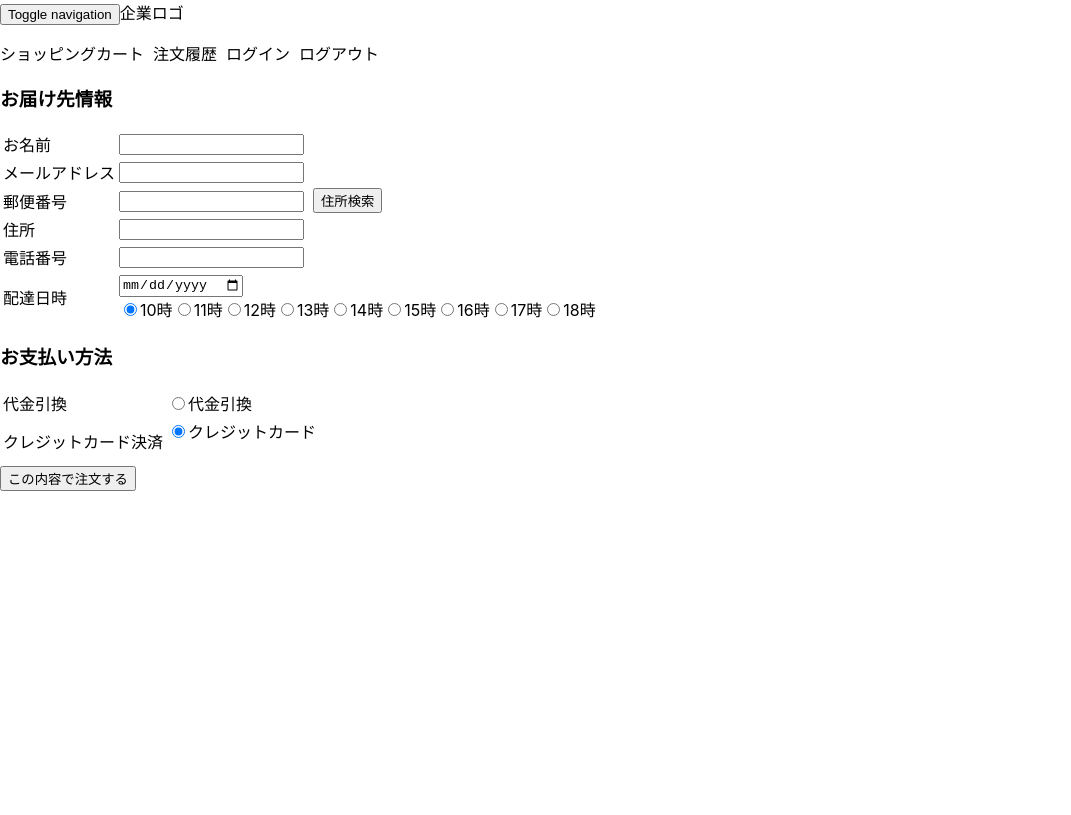
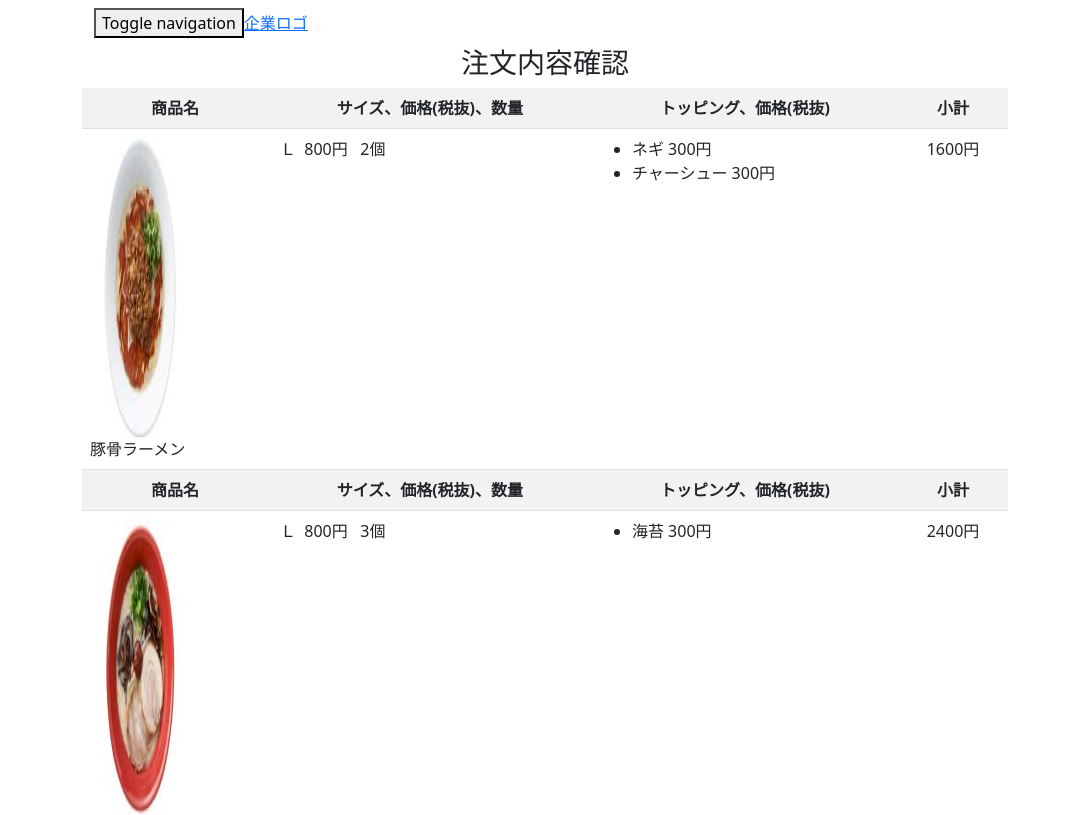
Before and after one commit to watanabekanako/ec-202207d, a Next.js app: page /items/order_confirm in a window 1280 px wide. Shown: the top 815 px of the page, without its empty margins (0-1071 px from the left). Built offline with nearby package versions, Linux system fonts and the light colour scheme; data requests are answered from the project's data file.

Commit message:
1-7　編集　bootstrap

```diff
--- a/data/db.json
+++ b/data/db.json
@@ -94,5 +94,27 @@
       "pass": "passpass",
       "id": 2
     }
+  ],
+  "cartItems": [
+    {
+      "id": 2,
+      "img": "/img/1.jpg",
+      "name": "豚骨ラーメン",
+      "size": "L",
+      "price": 800,
+      "quantity": 2,
+      "options": ["ネギ","チャーシュー"],
+      "subtotal": 1600
+    },
+    {
+      "id": 3,
+      "img": "/img/2.jpg",
+      "name": "塩ラーメン",
+      "size": "L",
+      "price": 800,
+      "quantity": 3,
+      "options": ["海苔"],
+      "subtotal": 2400
+    }
   ]
 }
--- a/package.json
+++ b/package.json
@@ -13,6 +13,7 @@
     "mock-api": "json-server --watch data/db.json --port 8000"
   },
   "dependencies": {
+    "bootstrap": "^5.2.0",
     "install": "^0.13.0",
     "isomorphic-unfetch": "^3.1.0",
     "js-cookie": "^3.0.1",
--- a/src/compornents/order_confirm_shoppingCart.tsx
+++ b/src/compornents/order_confirm_shoppingCart.tsx
@@ -1,6 +1,27 @@
+import useSWR, { useSWRConfig } from 'swr'
+import Link from "next/link";
+import React, { useState } from 'react';
+
+const fetcher = (url: any) => fetch(url).then((res) => res.json());
 
 // 仮表示
 export const ShoppingCart = () => {
+
+  const [total, SetTotal] = useState("")
+
+  const { data, error, mutate } = useSWR("http://localhost:8000/cartItems", fetcher);
+
+  if (error) return (
+    <div>An error has occurred.</div>
+  );
+  if (!data) return (
+    <>
+      <div>Loading...</div>
+
+    </>
+  );
+  mutate();
+  console.log(data[0].options)
   return (
     <div className="row">
       <div
@@ -9,6 +30,10 @@ export const ShoppingCart = () => {
         <h3 className="text-center">注文内容確認</h3>
         <table className="table table-striped item-list-table">
           <tbody>
+            {
+              data.map((data: any, index: any) => {
+                return (
+                  <React.Fragment key={index}>
                     <tr>
                       <th>
                         <div className="text-center">商品名</div>
@@ -27,29 +52,39 @@ export const ShoppingCart = () => {
                       <td>
                         <div className="center">
                           <img
-                    src="../static/img_pizza/1.jpg"
+                            src={data.img}
                             className="img-responsive img-rounded item-img-center"
                             width="100"
                             height="300"
                           /><br />
-                  じゃがバターベーコン
+                          {data.name}
                         </div>
                       </td>
                       <td>
-                <span className="price">&nbsp;Ｌ</span>&nbsp;&nbsp;2,380円
-                &nbsp;&nbsp;1個
+                        <span className="price">&nbsp;Ｌ</span>&nbsp;&nbsp;{data.price}円
+                        &nbsp;&nbsp;{data.quantity}個
                       </td>
                       <td>
                         <ul>
-                  <li>ピーマン300円</li>
+                          {data.options.map((option:any,index:any)=> {
+                            return(
+                              <li key={index}>{option}&nbsp;300円</li>
+                            )
+                          })}
+                          {/* <li>ピーマン300円</li>
                           <li>オニオン300円</li>
-                  <li>あらびきソーセージ300円</li>
+                          <li>あらびきソーセージ300円</li> */}
                         </ul>
                       </td>
                       <td>
-                <div className="text-center">3,280円</div>
+                        <div className="text-center">{data.subtotal}円</div>
                       </td>
                     </tr>
+                  </React.Fragment >
+                )
+              })
+
+            }
           </tbody>
         </table>
       </div>
--- a/src/compornents/register_user.tsx
+++ b/src/compornents/register_user.tsx
@@ -1,4 +1,5 @@
 import React from 'react';
+import 'bootstrap/dist/css/bootstrap.min.css';
 
 
 export const Title = (props: { title: string }) => {
--- a/src/compornents/register_user_form.tsx
+++ b/src/compornents/register_user_form.tsx
@@ -1,4 +1,6 @@
 import { Btn } from "./register_user"
+import 'bootstrap/dist/css/bootstrap.min.css';
+import styles from '../styles/register_user.module.css'
 
 export const Form = (props:any) => {
   return (
@@ -6,7 +8,7 @@ export const Form = (props:any) => {
       {
         props.list.map((list: any, index:number) => {
           return (
-            <div className="form-group" key={index} >
+            <div className={styles.formGroup} key={index} >
               <label htmlFor={list.id}>{list.item}:</label>
               <label
                 id={list.place}
--- a/src/pages/items/order_confirm.tsx
+++ b/src/pages/items/order_confirm.tsx
@@ -1,6 +1,8 @@
 import { useState } from "react"
 import {Nav} from "../../compornents/order_confirm_nav"
 import {ShoppingCart} from "../../compornents/order_confirm_shoppingCart"
+import 'bootstrap/dist/css/bootstrap.min.css';
+
 
 const Total = () => {
   return (
@@ -17,13 +19,20 @@ const Total = () => {
 
 export const Show = () => {
   const [times, Settimes] = useState(10)
+
+  // フラグ
+  const [flagMailFormat, SetFlagMailFormat] = useState("true");
+  const [flagZip, SetFlagZip] = useState("true");
+  const [flagTel, SetFlagTel] = useState("true");
+  const [flagDate, SetFlagDate] = useState("true");
+
   return (
     <>
       <div className="container">
         <Nav />
         {/*table */}
-        {/* <ShoppingCart /> */}
-        {/* <Total /> */}
+        <ShoppingCart />
+        <Total />
 
         {/*table */}
         <form action="#">
@@ -132,6 +141,7 @@ export const Show = () => {
                               name="name"
                               id="date"
                               className="form-control input-sm"
+                              pattern="\d{4},\d{1},\d{1}"
                             />
                           </div>
                         </div>
@@ -250,12 +260,7 @@ export const Show = () => {
                     let getTimeClass = document.getElementsByClassName("time") as HTMLCollectionOf<HTMLFormElement>
                     let getPayClass = document.getElementsByClassName("pay") as HTMLCollectionOf<HTMLFormElement>
 
-                    // フラグ
-                    const [flagMailFormat, SetFlagMailFormat] = useState("true");
-                    const [flagZip, SetFlagZip] = useState("true");
-                    const [flagTel, SetFlagTel] = useState("true");
-                    const [flagDate, SetFlagDate] = useState("true");
-
+                    console.log(getDateId.value)
 
 
                     // 配達時間取得
--- a/src/pages/items/order_finished.tsx
+++ b/src/pages/items/order_finished.tsx
@@ -1,4 +1,4 @@
-
+import 'bootstrap/dist/css/bootstrap.min.css';
 export const Show = () => {
 
   return(
```
Also changed, not shown: src/pages/items/register_user.tsx (+11 -8 lines), 1 other file (tests, documents, lock files or other folders). Lines whose indentation alone changed are shown as unchanged.
